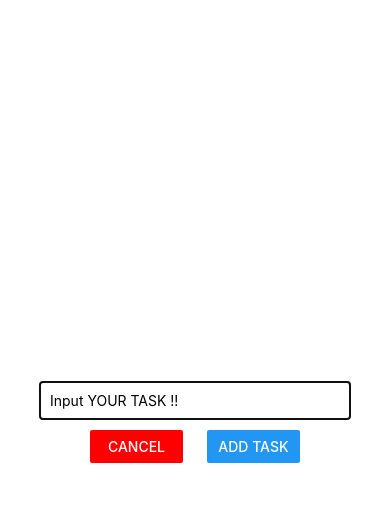
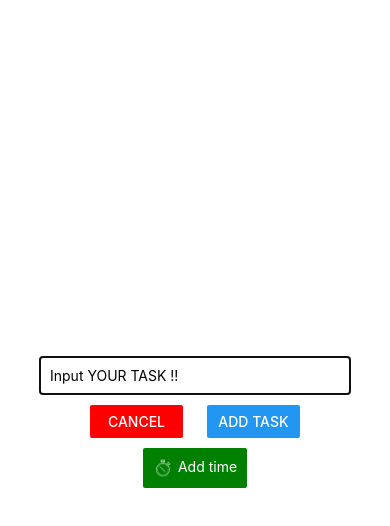
Before and after one commit to t3chcrazy/Tasker, a React Native app: screen / in a window 390 px wide. Both pictures are taken after a click on the button "ADD NEW TASK". Shown: the top 526 px of the page. Built offline with nearby package versions, Linux system fonts and the light colour scheme; what react-native-push-notification would draw is missing.

Commit message:
Select time button, time on TodoItem

```diff
--- a/App.js
+++ b/App.js
@@ -8,10 +8,10 @@ export default function App() {
   const [courseTasks, setCourseTasks] = useState([]);
   const [isAddMore, setIsAddMore] = useState(false);
 
-  const addTaskHandler = (taskTitle) => {
+  const addTaskHandler = (taskObj) => {
     setCourseTasks(currentTasks => [
       ...currentTasks,
-      {id: Math.random().toString(), value: taskTitle }
+      {id: Math.random().toString(), value: taskObj.taskTitle, endTime: taskObj.endTime}
     ]);
     setIsAddMore(false);
   };
@@ -38,7 +38,7 @@ export default function App() {
         <FlatList
         keyExtractor={(item,index)=>item.id}
         data={courseTasks}
-        renderItem={itemData => <TaskItem id={itemData.item.id} onDelete={removeTaskHandler} title={itemData.item.value} />} />
+        renderItem={itemData => <TaskItem id={itemData.item.id} onDelete={removeTaskHandler} title={itemData.item.value} endTime = {itemData.item.endTime} />} />
 
       </View>
     </View>
--- a/src/components/TaskInput.js
+++ b/src/components/TaskInput.js
@@ -1,26 +1,25 @@
 import React,{useState} from 'react';
-import {View, TextInput, Button, StyleSheet,Modal} from 'react-native';
+import {View, TextInput, Button, StyleSheet,Modal, TouchableOpacity, Image, Text} from 'react-native';
 import DateTimePicker from '@react-native-community/datetimepicker'
 import { scheduleLocalNotification } from '../services/LocalPushController'
 
 const TaskInput = props => {
     const [enteredTask, setEnteredTask] = useState('');
-    const [date, setDate] = useState(() => Date.now());
+    const [date, setDate] = useState(() => new Date(Date.now()));
     const [show, setShow] = useState(false);
     const taskInputHandler = (enteredTask) =>  {
         setEnteredTask(enteredTask);
     };
     const addTaskHandler = () => {
-      props.onAddTask(enteredTask);
-      setShow(true);
+      props.onAddTask({taskTitle: enteredTask, endTime: date.toLocaleTimeString("en-US")});
       setEnteredTask('');
     }
     // Handle changes in time picker value
     const handleTimeChange = (event, selected) => {
       const currDate = selected || date;
-      console.log(date)
+      console.log(currDate.toLocaleTimeString([], {is24Hour: false}))
       setShow(false);
-      if (currDate.getTime() !== date) {
+      if (currDate.getTime() !== date.getTime()) {
         scheduleLocalNotification(currDate.getTime()-new Date(Date.now()).getTime());
         setDate(currDate);
       };
@@ -42,6 +41,15 @@ const TaskInput = props => {
               <View style={styles.button}>
                 <Button title="Add Task" onPress={addTaskHandler}></Button>
               </View>
+              {/* <View style = {{...styles.button, marginTop: 20, width: "80%"}}>
+                <Button title = "Add end time" color = "green" onPress = {() => setShow(true)} />
+              </View> */}
+              <TouchableOpacity onPress = {() => setShow(true)}>
+                <View style = {[styles.button, styles.addTime]}>
+                  <Image source = {require("../assets/img/timer.png")} style = {styles.icon} />
+                  <Text style = {{color: "#fff"}}>Add time</Text>
+                </View>
+              </TouchableOpacity>
             </View>
         </View>
         </Modal>
@@ -50,7 +58,7 @@ const TaskInput = props => {
             onChange = {handleTimeChange}
             value = {date}
             mode = "time"
-            is24Hour = {true}
+            is24Hour = {false}
             display = "clock"
           />}
       </>
@@ -60,7 +68,7 @@ const styles = StyleSheet.create({
     inputContainer:{
         flex:1,
         justifyContent:'center',
-        alignItems:'center'
+        alignItems:'center',
     },
     input:{
     width:"80%",
@@ -72,10 +80,25 @@ const styles = StyleSheet.create({
     buttonContainer:{
       flexDirection:"row",
       justifyContent:'space-around',
-      width:"60%"
+      width:"60%",
+      flexWrap: "wrap",
     },
     button:{
       width:"40%"
+    },
+    icon: {
+      width: 20,
+      height: 20,
+      marginRight: 5
+    },
+    addTime: {
+      marginTop: 10,
+      width: "100%",
+      padding: 10,
+      borderRadius: 2,
+      flexDirection: "row",
+      backgroundColor: "green",
+      elevation: 5
     }
 })
 
--- a/src/components/TaskItem.js
+++ b/src/components/TaskItem.js
@@ -5,6 +5,7 @@ const TaskItem = props => {
         <TouchableOpacity onPress={props.onDelete.bind(this,props.id)}>
             <View style={styles.listItem}>
                 <Text>{props.title}</Text>
+                <Text>{props.endTime}</Text>
             </View>
         </TouchableOpacity>
     )
@@ -15,7 +16,9 @@ const styles = StyleSheet.create({
         marginVertical: 10,
         backgroundColor: '#ccc',
         borderColor: 'black',
-        borderWidth: 1
+        borderWidth: 1,
+        flexDirection: "row",
+        justifyContent: "space-between"
       }
 });
 export default TaskItem;
```
Also changed, not shown: src/assets/img/timer.png (added).
